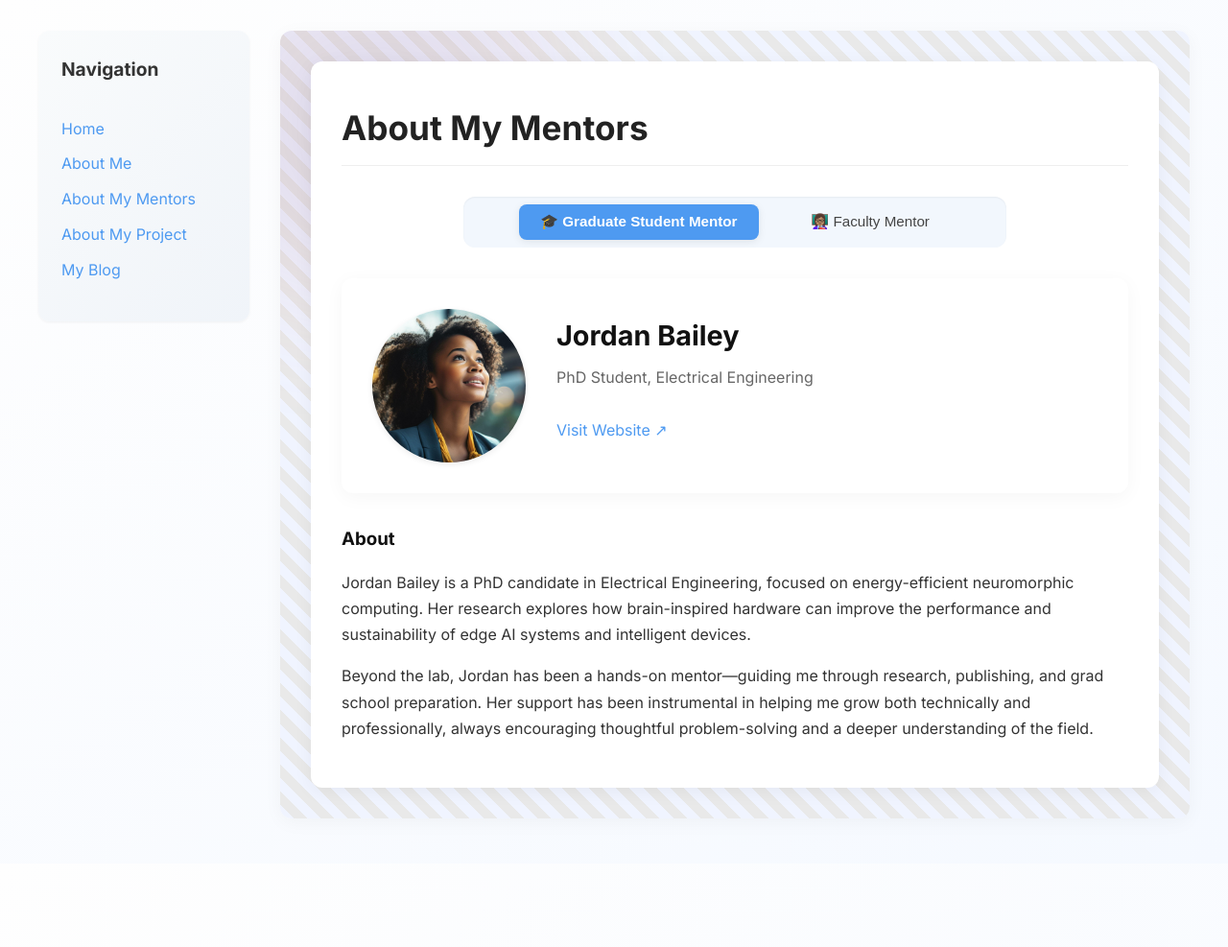
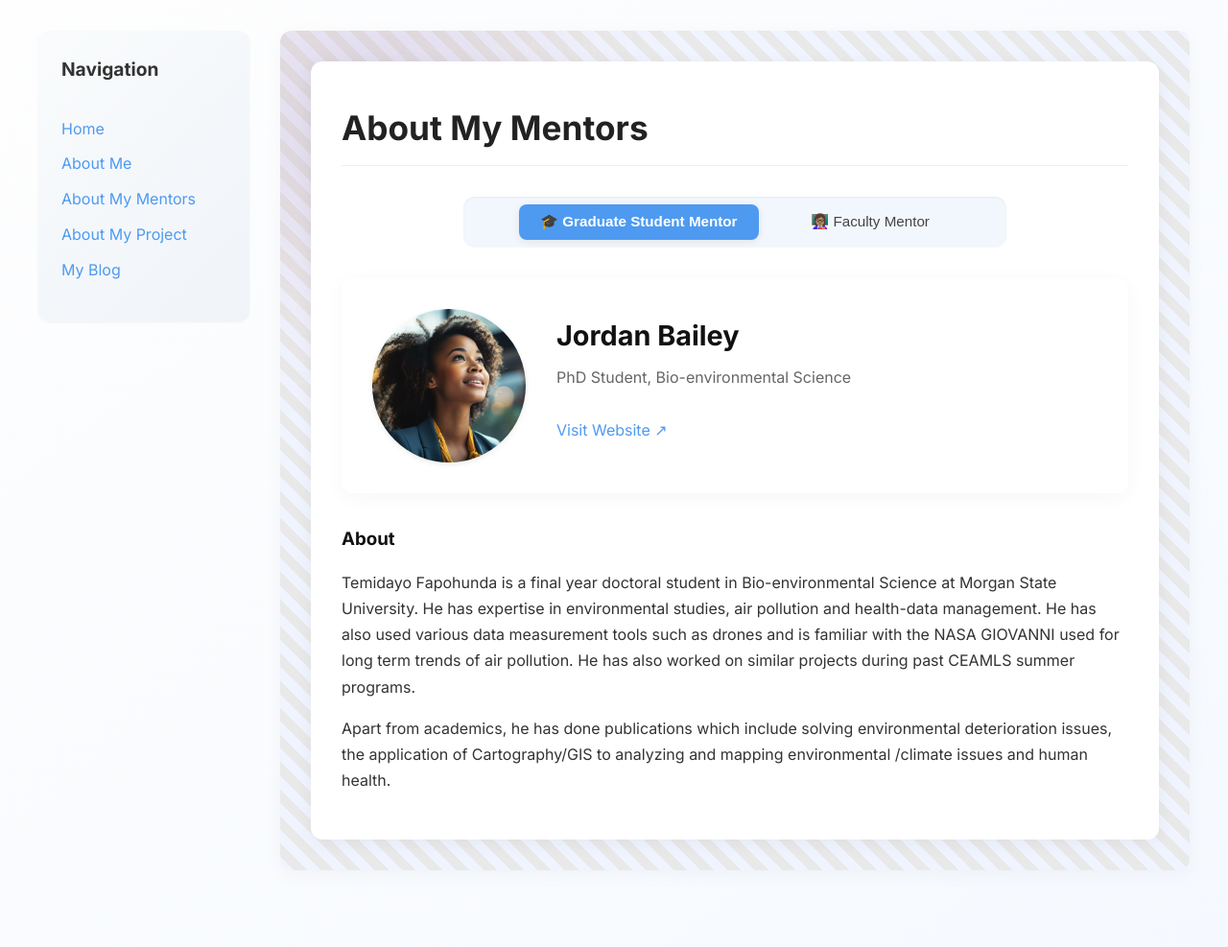
Before and after one commit to GracelynRuth/GracelynRuth.github.io, a Jekyll site: the page built from pages/about-my-mentor.md, in a window 1280 px wide. Shown: the whole page at 96% size. Built offline with Jekyll 4.4.1, drawn with Linux system fonts in a browser that asks for light colours; before the commit the page ends 900 px from its top, so only the background shows below that.

Commit message:
Update about-my-mentor.md

```diff
--- a/pages/about-my-mentor.md
+++ b/pages/about-my-mentor.md
@@ -5,22 +5,22 @@ permalink: /about-my-mentor.html
 
 graduate_mentor:
   name: Jordan Bailey
-  title: PhD Student, Electrical Engineering
+  title: PhD Student, Bio-environmental Science
   image: /assets/images/graduate-student-mentor.jpg
-  website: https://gradmentor.example.com
+  website: https://www.linkedin.com/in/temidayo-fapohunda-7ba686233/
   bio: |
-    Jordan Bailey is a PhD candidate in Electrical Engineering, focused on energy-efficient neuromorphic computing. Her research explores how brain-inspired hardware can improve the performance and sustainability of edge AI systems and intelligent devices.
+    Temidayo Fapohunda is a final year doctoral student in Bio-environmental Science at Morgan State University. He has expertise in environmental studies, air pollution and health-data management. He has also used various data measurement tools such as drones and is familiar with the NASA GIOVANNI used for long term trends of air pollution. He has also worked on similar projects during past CEAMLS summer programs.
 
-    Beyond the lab, Jordan has been a hands-on mentor—guiding me through research, publishing, and grad school preparation. Her support has been instrumental in helping me grow both technically and professionally, always encouraging thoughtful problem-solving and a deeper understanding of the field.
+    Apart from academics, he has done publications which include solving environmental deterioration issues, the application of Cartography/GIS to analyzing and mapping environmental /climate issues and human health.
 
 faculty_mentor:
-  name: Dr. Elijah Freeman
-  title: Professor Emeritus, Tuskegee University
+  name: Dr. Xiaowen Li
+  title: Director of the Climate Science Division, Climate Science at Morgan State University
   image: /assets/images/faculty-mentor.jpg
-  website: https://facultymentor.example.com
+  website: https://www.morgan.edu/climate-science/faculty-and-staff/xiaowen-li
   bio: |
-    Dr. Elijah Freeman is a pioneering figure in the field of neural engineering and robotics. With over four decades of experience in academia and research, his work has focused on developing accessible brain-computer interface systems and exploring how robotics can enhance human capability.
+    Dr. Xiaowen currently serves as the Director of the Climate Science Division in the School of Computer, Mathematics & Natural Sciences. She earned her bachelor’s degree in Atmospheric Sciences from Peking University, followed by a PhD in Geophysical Sciences from the University of Chicago. Dr. Li subsequently joined NASA Goddard Space Flight Center in Greenbelt, MD as a postdoc, and eventually ascending to a Senior Research Scientist affiliated with Morgan State University. She joined Climate Science Division at Morgan in Fall 2022.
 
-    A passionate advocate for diversity in STEM, Dr. Freeman has mentored dozens of underrepresented students and continues to inspire the next generation of researchers and technologists through his leadership and legacy.
+    Dr. Li’s research interests include satellite meteorology, precipitation physics and dynamics, aerosol-cloud-precipitation interactions, regional atmosphere modeling, and climate sciences. Her recent interests include machine learning applications in atmospheric sciences, including data segmentation, microphysics parameterization and satellite data retrievals.
 
 ---
```
